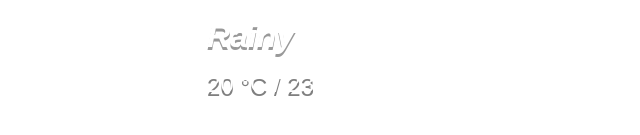
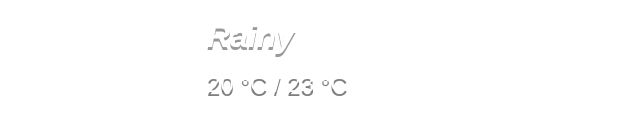
Before and after one commit to SaloniSwagata/Weather-App, a plain HTML site: page index.html in a window 1280 px wide. Shown: the part 355-490 px from the top of the page, 319-959 px from the left. Drawn offline with Linux system fonts and the light colour scheme.

Commit message:
Fixed Errors

```diff
--- a/index.html
+++ b/index.html
@@ -20,7 +20,7 @@
             <div class="current">
                 <div class="temp">25<span>°C</span></div>
                 <div class="weather">Rainy</div>
-                <div class="hi-low">20 °C / 23</div>
+                <div class="hi-low">20 °C / 23 °C</div>
             </div>
         </main>
     </div>
```
Also changed, not shown: main.js (+5 -5 lines).
